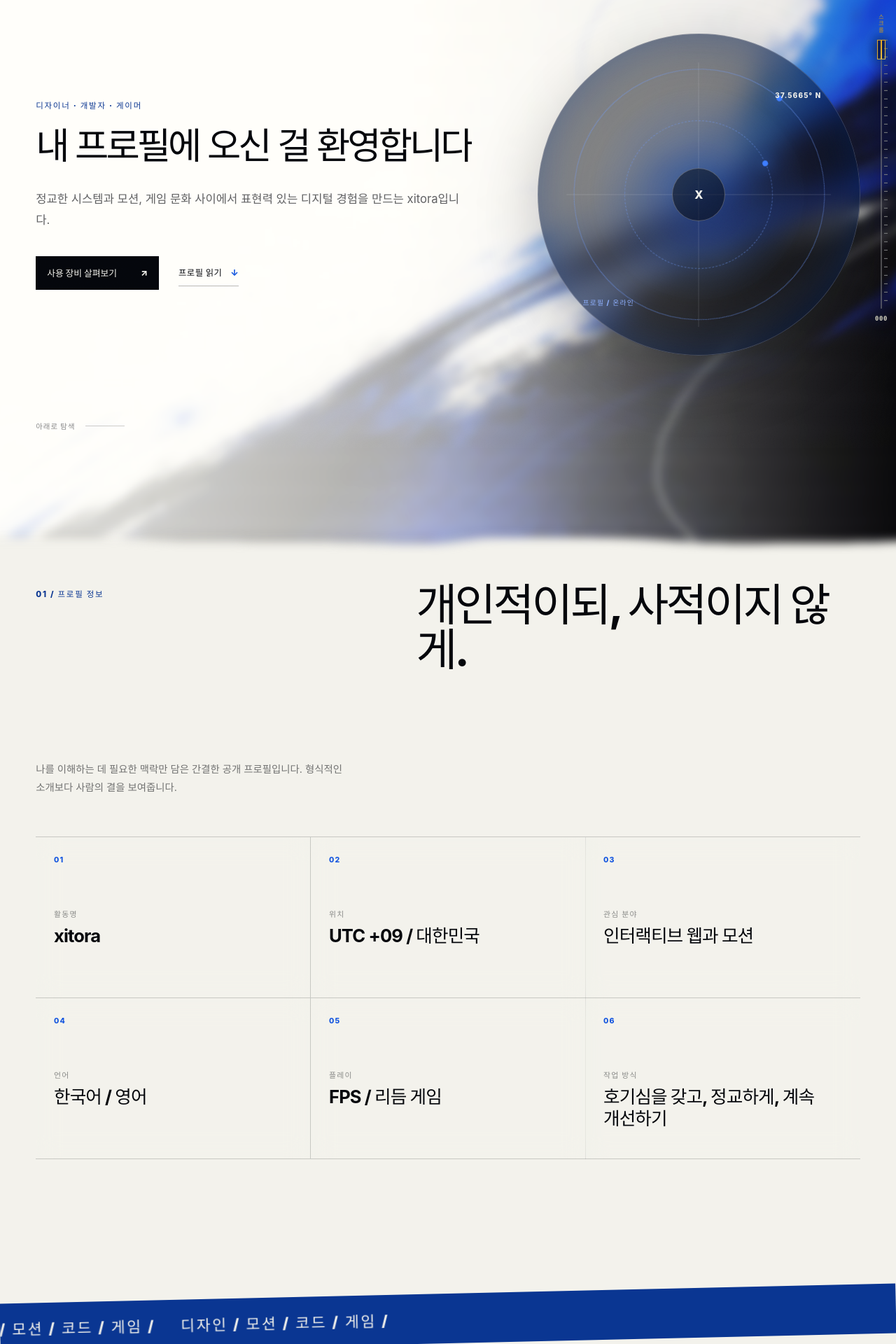
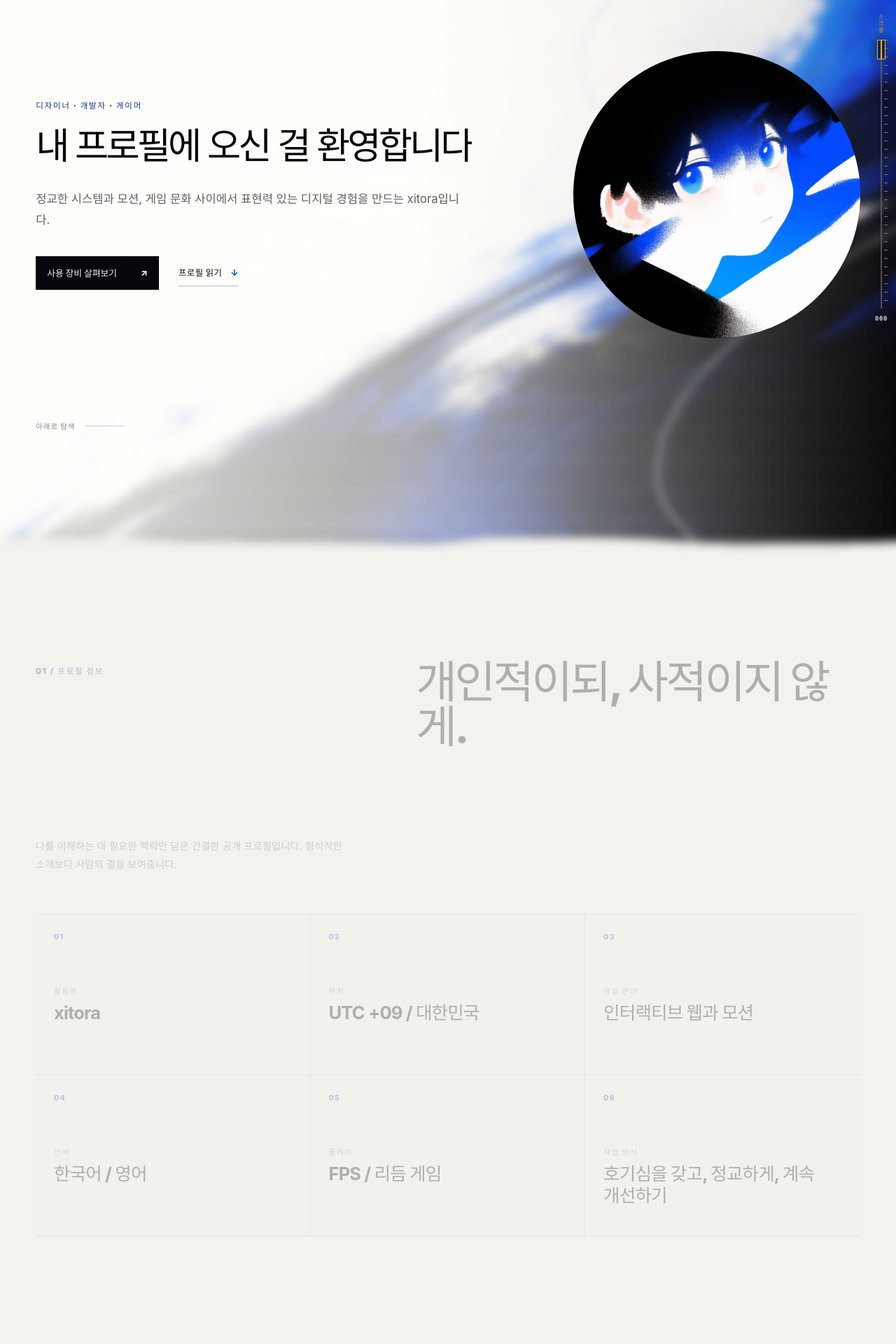
Before and after one commit to xitora/xitora-webmain, a React (Vite) app: page / in a window 1280 px wide. Shown: the part 160-2080 px from the top of the page at 70% size. Built offline with nearby package versions, Linux system fonts and the light colour scheme.

Commit message:
메인 프로필 이미지와 섹션 시차 구성 적용

```diff
--- a/src/App.tsx
+++ b/src/App.tsx
@@ -131,22 +131,10 @@ function PageMotion({
     const context = gsap.context(() => {
       if (reduceMotion) return;
 
-      const tiltTargets =
-        page.querySelectorAll<HTMLElement>("[data-tilt]");
       const wordTargets =
         page.querySelectorAll<HTMLElement>("[data-word]");
       const gearTargets =
         page.querySelectorAll<HTMLElement>("[data-gear]");
-
-      if (tiltTargets.length) {
-        gsap.set(tiltTargets, {
-          force3D: true,
-          rotateX: 0,
-          rotateY: 0,
-          transformOrigin: "50% 50%",
-          transformPerspective: 900,
-        });
-      }
 
       gsap.from("[data-intro]", {
         y: 24,
@@ -219,58 +207,33 @@ function PageMotion({
           },
         });
       });
+
+      const sectionOffset = window.innerWidth <= 620 ? 42 : 110;
+      gsap.utils.toArray<HTMLElement>("[data-section]").forEach((section) => {
+        gsap.fromTo(
+          section,
+          {
+            y: sectionOffset,
+            opacity: 0.28,
+          },
+          {
+            y: 0,
+            opacity: 1,
+            ease: "none",
+            scrollTrigger: {
+              trigger: section,
+              start: "top 96%",
+              end: "top 54%",
+              scrub: 1.05,
+            },
+          },
+        );
+      });
     }, page);
-
-    const tiltElements = Array.from(
-      page.querySelectorAll<HTMLElement>("[data-tilt]"),
-    );
-    const tiltCleanups = tiltElements.map((element) => {
-      const handlePointerMove = (event: PointerEvent) => {
-        if (event.pointerType === "touch" || reduceMotion) return;
-        const bounds = element.getBoundingClientRect();
-        const horizontal = (event.clientX - bounds.left) / bounds.width - 0.5;
-        const vertical = (event.clientY - bounds.top) / bounds.height - 0.5;
-
-        gsap.to(element, {
-          rotateY: horizontal * 5,
-          rotateX: vertical * -4,
-          x: horizontal * 5,
-          y: vertical * 5,
-          duration: 0.7,
-          ease: "power3.out",
-          overwrite: "auto",
-        });
-      };
-
-      const handlePointerLeave = () => {
-        if (reduceMotion) return;
-
-        gsap.to(element, {
-          rotateX: 0,
-          rotateY: 0,
-          x: 0,
-          y: 0,
-          duration: 0.9,
-          ease: "power3.out",
-          overwrite: "auto",
-        });
-      };
-
-      element.addEventListener("pointermove", handlePointerMove, {
-        passive: true,
-      });
-      element.addEventListener("pointerleave", handlePointerLeave);
-
-      return () => {
-        element.removeEventListener("pointermove", handlePointerMove);
-        element.removeEventListener("pointerleave", handlePointerLeave);
-      };
-    });
 
     window.requestAnimationFrame(() => ScrollTrigger.refresh());
 
     return () => {
-      tiltCleanups.forEach((cleanup) => cleanup());
       window.cancelAnimationFrame(animationFrame);
       lenis?.destroy();
       context.revert();
@@ -503,22 +466,19 @@ function HomePage({ onNavigate }: { onNavigate: Navigate }) {
             </div>
           </div>
 
-          <div className="hero-system" data-intro data-parallax aria-hidden="true">
-            <div className="hero-system__ring hero-system__ring--outer" />
-            <div className="hero-system__ring hero-system__ring--inner" />
-            <div className="hero-system__axis hero-system__axis--x" />
-            <div className="hero-system__axis hero-system__axis--y" />
-            <div className="hero-system__core">X</div>
-            <span className="hero-system__coordinate">37.5665° N</span>
-            <span className="hero-system__status">프로필 / 온라인</span>
-          </div>
+          <figure className="hero-profile" data-intro>
+            <img
+              src="/assets/profile-art.png"
+              alt="xitora 프로필 이미지"
+            />
+          </figure>
           <a className="scroll-cue" href="#profile" data-intro>
             <span>아래로 탐색</span>
             <i />
           </a>
         </section>
 
-        <section className="profile-section" id="profile">
+        <section className="profile-section" id="profile" data-section>
           <div className="section-heading" data-reveal>
             <p className="section-index">01 / 프로필 정보</p>
             <h2>개인적이되, 사적이지 않게.</h2>
@@ -533,7 +493,6 @@ function HomePage({ onNavigate }: { onNavigate: Navigate }) {
               <article
                 className="profile-record"
                 data-reveal
-                data-tilt
                 key={label}
               >
                 <span>{String(index + 1).padStart(2, "0")}</span>
@@ -544,14 +503,7 @@ function HomePage({ onNavigate }: { onNavigate: Navigate }) {
           </div>
         </section>
 
-        <div className="kinetic-strip" aria-hidden="true">
-          <div>
-            <span>디자인 / 모션 / 코드 / 게임 /</span>
-            <span>디자인 / 모션 / 코드 / 게임 /</span>
-          </div>
-        </div>
-
-        <section className="signals-section" id="signals">
+        <section className="signals-section" id="signals" data-section>
           <div className="section-heading section-heading--compact" data-reveal>
             <p className="section-index">02 / 관점</p>
             <h2>디지털 작업을 바라보는 방식.</h2>
@@ -570,7 +522,7 @@ function HomePage({ onNavigate }: { onNavigate: Navigate }) {
           </div>
         </section>
 
-        <section className="closing-section" data-reveal>
+        <section className="closing-section" data-section>
           <p className="section-index">03 / 다음</p>
           <h2>사용하는 장비를 확인해보세요.</h2>
           <div className="closing-section__actions">
--- a/src/styles.css
+++ b/src/styles.css
@@ -403,103 +403,19 @@ img {
   transform: translateY(3px);
 }
 
-.hero-system {
-  position: relative;
-  width: min(36vw, 480px);
+.hero-profile {
+  width: min(32vw, 420px);
   aspect-ratio: 1;
   justify-self: end;
-  color: var(--paper);
-  border-radius: 50%;
-  background:
-    radial-gradient(circle at center, rgb(19 85 223 / 32%), transparent 48%),
-    rgb(5 7 12 / 48%);
-  box-shadow:
-    inset 0 0 0 1px rgb(243 242 236 / 18%),
-    inset 0 0 70px rgb(10 54 146 / 38%),
-    0 30px 90px rgb(5 7 12 / 22%);
-  backdrop-filter: blur(18px);
-}
-
-.hero-system__ring {
-  position: absolute;
-  border: 1px solid rgb(111 155 255 / 48%);
+  margin: 0;
+  overflow: hidden;
   border-radius: 50%;
 }
 
-.hero-system__ring::after {
-  position: absolute;
-  top: 50%;
-  left: -4px;
-  width: 8px;
-  height: 8px;
-  content: "";
-  border-radius: 50%;
-  background: var(--blue-electric);
-  box-shadow: 0 0 20px var(--blue-electric);
-}
-
-.hero-system__ring--outer {
-  inset: 11%;
-  animation: orbit-spin 17s linear infinite;
-}
-
-.hero-system__ring--inner {
-  inset: 27%;
-  border-style: dashed;
-  animation: orbit-spin-reverse 11s linear infinite;
-}
-
-.hero-system__axis {
-  position: absolute;
-  top: 50%;
-  left: 50%;
-  background: rgb(243 242 236 / 14%);
-  transform: translate(-50%, -50%);
-}
-
-.hero-system__axis--x {
-  width: 82%;
-  height: 1px;
-}
-
-.hero-system__axis--y {
-  width: 1px;
-  height: 82%;
-}
-
-.hero-system__core {
-  position: absolute;
-  top: 50%;
-  left: 50%;
-  display: grid;
-  width: 76px;
-  height: 76px;
-  place-items: center;
-  border: 1px solid rgb(243 242 236 / 28%);
-  border-radius: 50%;
-  background: rgb(5 7 12 / 52%);
-  font-size: 1rem;
-  font-weight: 850;
-  transform: translate(-50%, -50%);
-}
-
-.hero-system__coordinate,
-.hero-system__status {
-  position: absolute;
-  font-size: 0.61rem;
-  font-weight: 760;
-  letter-spacing: 0.13em;
-}
-
-.hero-system__coordinate {
-  top: 18%;
-  right: 12%;
-}
-
-.hero-system__status {
-  bottom: 15%;
-  left: 14%;
-  color: #8eb0ff;
+.hero-profile img {
+  width: 100%;
+  height: 100%;
+  object-fit: cover;
 }
 
 .scroll-cue {
@@ -536,6 +452,19 @@ img {
 .signals-section {
   position: relative;
   padding-block: clamp(110px, 15vw, 210px);
+}
+
+[data-section] {
+  will-change: transform, opacity;
+}
+
+@media (min-width: 621px) {
+  .profile-section,
+  .signals-section,
+  .closing-section {
+    min-height: 100svh;
+    align-content: center;
+  }
 }
 
 .section-heading {
@@ -592,7 +521,6 @@ img {
   border-bottom: 1px solid var(--line-dark);
   background: rgb(243 242 236 / 42%);
   backdrop-filter: blur(16px);
-  transform-style: preserve-3d;
 }
 
 .profile-record:nth-child(3n) {
@@ -654,30 +582,6 @@ img {
   font-weight: 690;
   letter-spacing: -0.035em;
   line-height: 1.2;
-}
-
-.kinetic-strip {
-  position: relative;
-  left: 50%;
-  width: 100vw;
-  overflow: hidden;
-  color: var(--paper);
-  background: var(--blue);
-  transform: translateX(-50%) rotate(-1.3deg);
-}
-
-.kinetic-strip > div {
-  display: flex;
-  width: max-content;
-  animation: kinetic-run 22s linear infinite;
-}
-
-.kinetic-strip span {
-  padding: 20px 18px;
-  font-size: clamp(0.85rem, 1.7vw, 1.35rem);
-  font-weight: 820;
-  letter-spacing: 0.12em;
-  white-space: nowrap;
 }
 
 .signals-section {
@@ -1077,18 +981,6 @@ html[data-page-transition] .cursor-core {
   }
 }
 
-@keyframes orbit-spin {
-  to {
-    transform: rotate(360deg);
-  }
-}
-
-@keyframes orbit-spin-reverse {
-  to {
-    transform: rotate(-360deg);
-  }
-}
-
 @keyframes scan-line {
   0%,
   20% {
@@ -1097,12 +989,6 @@ html[data-page-transition] .cursor-core {
   70%,
   100% {
     transform: translateX(100%);
-  }
-}
-
-@keyframes kinetic-run {
-  to {
-    transform: translateX(-50%);
   }
 }
 
@@ -1120,8 +1006,8 @@ html[data-page-transition] .cursor-core {
     grid-template-columns: minmax(0, 1fr) minmax(280px, 0.52fr);
   }
 
-  .hero-system {
-    width: min(38vw, 410px);
+  .hero-profile {
+    width: min(34vw, 360px);
   }
 
   .profile-records {
@@ -1142,12 +1028,11 @@ html[data-page-transition] .cursor-core {
     grid-template-columns: 1fr;
   }
 
-  .hero-system {
-    position: absolute;
-    z-index: 0;
-    right: -12vw;
-    width: min(62vw, 470px);
-    opacity: 0.62;
+  .hero-profile {
+    order: -1;
+    width: 96px;
+    justify-self: start;
+    margin-bottom: 24px;
   }
 
   .section-heading,
@@ -1237,10 +1122,9 @@ html[data-page-transition] .cursor-core {
     gap: 16px;
   }
 
-  .hero-system {
-    right: -36vw;
-    width: 88vw;
-    opacity: 0.36;
+  .hero-profile {
+    width: 78px;
+    margin-bottom: 20px;
   }
 
   .scroll-cue {
```
